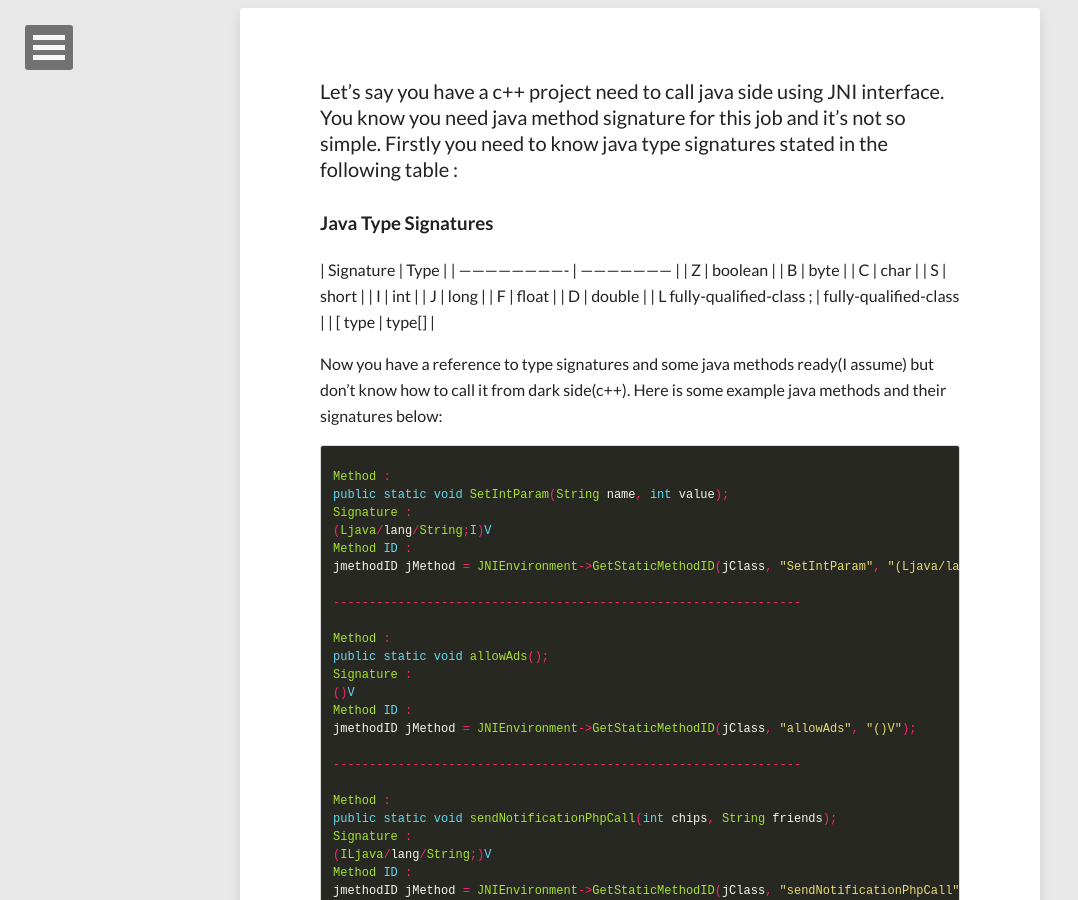
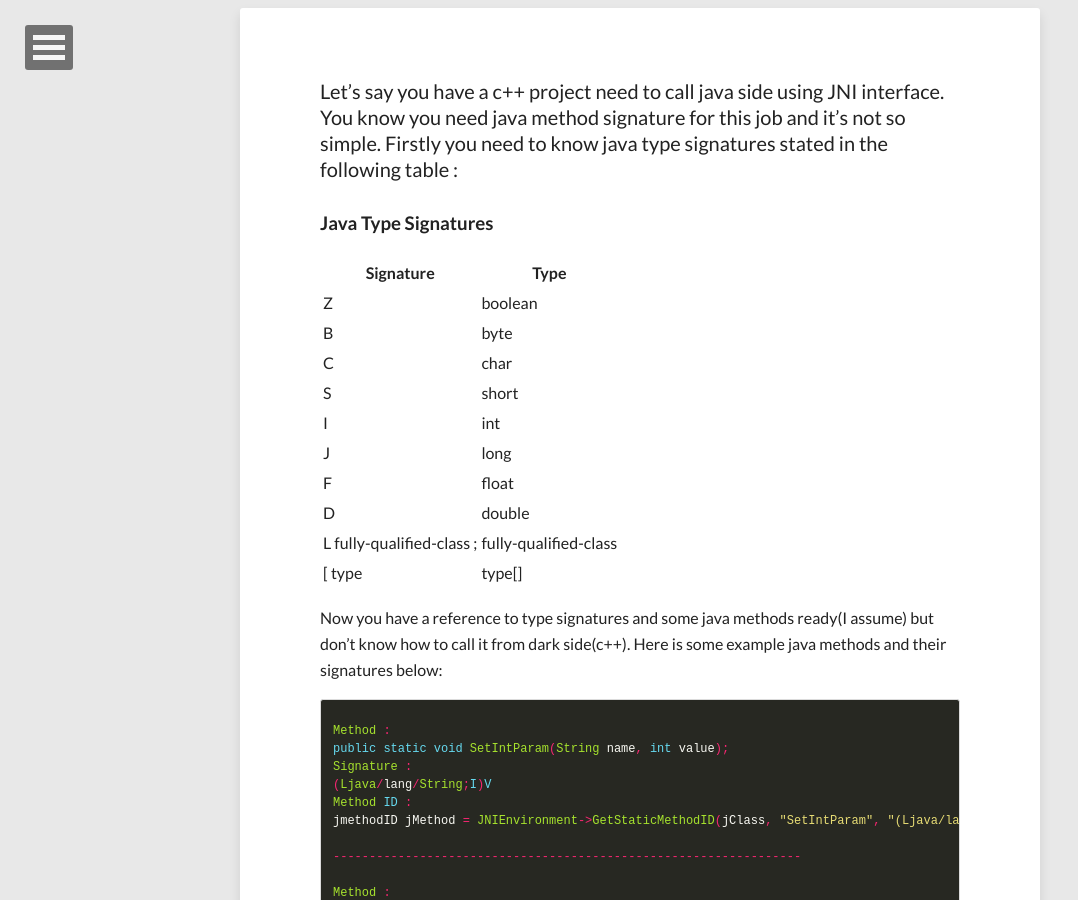
Before and after one commit to fuatcoskun/fuatcoskun.github.io, a Jekyll site: the page built from _posts/2016-02-28-method-signature-ndk.md, in a window 1280 px wide and 900 px high, scrolled down 442 px. Shown: the whole window, without its empty margins (0-1078 px from the left). Built offline with Jekyll 4.4.1, drawn with Linux system fonts in a browser that asks for light colours; nearby versions of some CDN libraries; comment, search, counter and statistics services are not loaded.

Commit message:
Inline table try

```diff
--- a/_posts/2016-02-28-method-signature-ndk.md
+++ b/_posts/2016-02-28-method-signature-ndk.md
@@ -14,18 +14,19 @@ Let's say you have a c++ project need to call java side using JNI interface. You
 Firstly you need to know java type signatures stated in the following table :
 
 ### Java Type Signatures
-| Signature                 | Type                  |
-| ------------------------- | --------------------- |
-| Z                         | boolean               |
-| B                         | byte                  |
-| C                         | char                  |
-| S                         | short                 |
-| I                         | int                   |
-| J                         | long                  |
-| F                         | float                 |
-| D                         | double                |
-| L fully-qualified-class ; | fully-qualified-class |
-| [ type                    | type[]                |
+
+Signature                 | Type
+------------------------- | ---------------------
+Z                         | boolean
+B                         | byte
+C                         | char
+S                         | short
+I                         | int
+J                         | long
+F                         | float
+D                         | double
+L fully-qualified-class ; | fully-qualified-class
+[ type                    | type[]
 
 Now you have a reference to type signatures and some java methods ready(I assume) but don't know how to call it from dark side(c++). Here is some example java methods and their signatures below:
 
```
